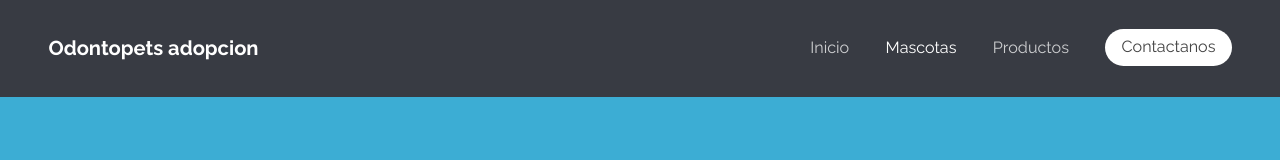
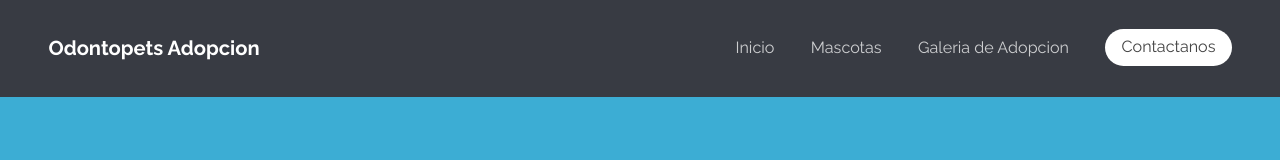
Before and after one commit to k4m1l0/k4m1l0.github.io, a plain HTML site: page contacto.html in a window 1280 px wide. Shown: the top 160 px of the page. Drawn offline with Linux system fonts and the light colour scheme.

Commit message:
contacto bien
ok

```diff
--- a/contacto.html
+++ b/contacto.html
@@ -19,12 +19,12 @@
 
 	<!-- Header -->
 			<header id="header">
-				<h1><a href="index.html">Odontopets adopcion</a></h1>
+				<h1><a href="index.html">Odontopets Adopcion</a></h1>
 				<nav id="nav">
 					<ul>
 						<li><a href="index.html">Inicio</a></li>
-						<li><a href="mascotas.html"></a>Mascotas</li>
-						<li><a href="productos.html">Productos</a></li>
+						<li><a href="mascotas.html">Mascotas</a></li>
+						<li><a href="galeria_adopta.html">Galeria de Adopcion </a></li>
 						<li><a href="contacto.html" class="button special">Contactanos</a></li>
 					</ul>
 				</nav>
```
